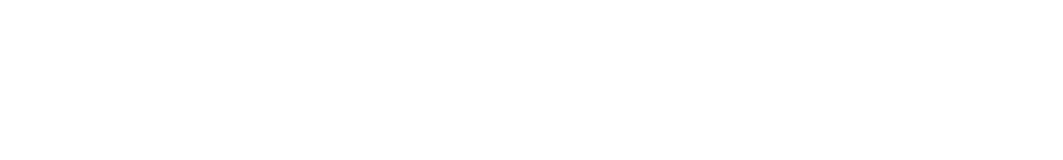
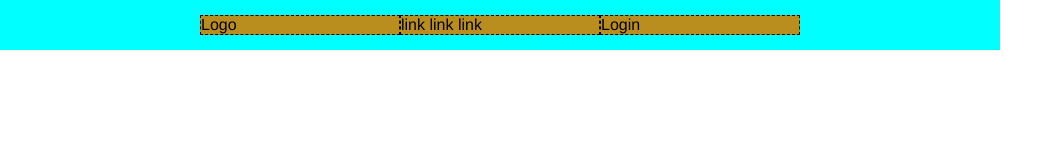
Before and after one commit to ChristopherS24/htmlcss-struttura-discord, a plain HTML site: page index.html in a window 1280 px wide. Shown: the whole page, without its empty margins (0-1063 px from the left). Drawn offline with Linux system fonts and the light colour scheme.

Commit message:
header aggiunto

```diff
--- a/css/style.css
+++ b/css/style.css
@@ -0,0 +1,42 @@
+/*
+RESET
+*/
+
+*{
+    padding: 0;
+    margin: 0;
+    box-sizing: border-box;
+}
+
+html {
+    font-family: 'Franklin Gothic Medium', 'Arial Narrow', Arial, sans-serif;
+}
+
+/*
+DEBUG
+*/
+
+.debug .container .header-content {
+    background-color: aqua;
+    height: 50px;
+}
+
+/*
+MAIN
+*/
+.container {
+    max-width: 1000px;
+}
+
+.header-content {
+    display: flex;
+    align-items: center;
+    justify-content: center;
+}
+
+.header-content>div {
+    background-color: #B98E1F;
+    border: 1px dashed black;
+    width: 200px;
+
+}
--- a/index.html
+++ b/index.html
@@ -4,8 +4,33 @@
     <meta charset="UTF-8">
     <meta name="viewport" content="width=device-width, initial-scale=1.0">
     <title>DocHTML CSS Struttura Discordument</title>
+    <link rel="stylesheet" href="css/style.css">
+
 </head>
-<body>
+<body class="debug">
+    <header class="container">
+
+            <div class="header-content">
+                <div>Logo</div>
+                <div>link link link</div>
+                <div>Login</div>
+            </div>
+
+    </header>
+
+    <main>
+        <div class="container">
+
+        </div>
+    </main>
+
+    <footer>
+        <div class="container">
+            <div class="footer-content">
+
+            </div>
+        </div>
+    </footer>
 
 </body>
 </html>
```
